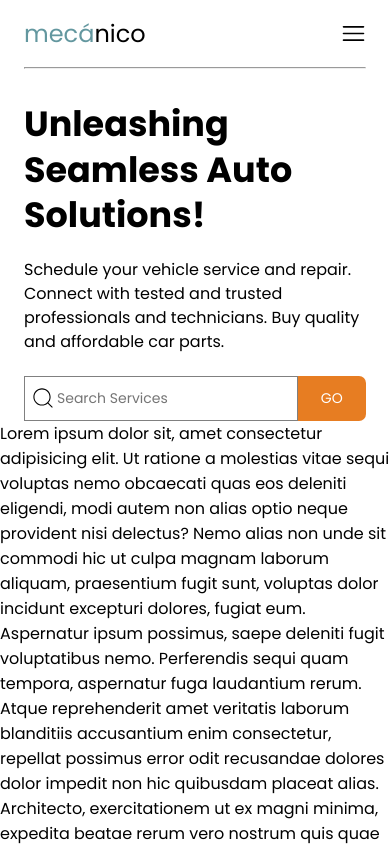
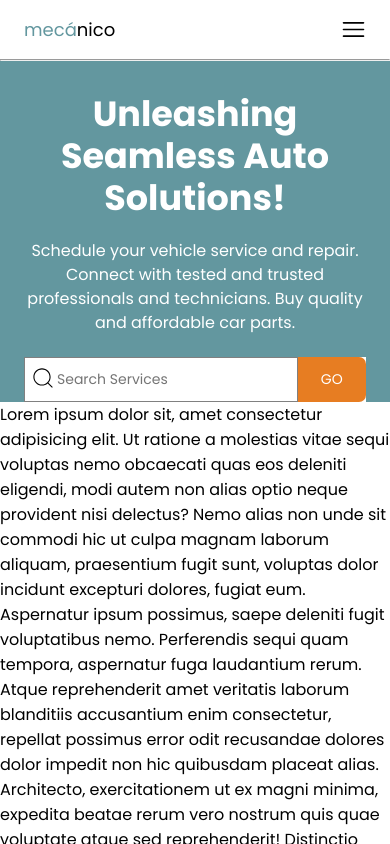
Before and after one commit to Deyjuwon/mecanico, a React (Vite) app: page / in a window 390 px wide. Shown: the top 844 px of the page. Built offline with nearby package versions, Linux system fonts and the light colour scheme.

Commit message:
hero section resonsiveness

```diff
--- a/src/Components/Header/Header.css
+++ b/src/Components/Header/Header.css
@@ -65,4 +65,8 @@ header {
 
 
     }
+
+    .l-header{
+        font-size: 18px;
+    }
 }
--- a/src/Components/Hero/Hero.css
+++ b/src/Components/Hero/Hero.css
@@ -37,6 +37,7 @@
         margin-top: 2rem;
 
 
+
     }
 
     .p-hero {
@@ -46,7 +47,8 @@
     .l-hero > h1 {
         font-size: 35px;
         padding-bottom: 20px;
-        line-height: 1.3;
+        line-height: 1.2;
+        text-align: center;
 
 
 
@@ -56,14 +58,16 @@
         line-height: 1.5;
         padding-bottom: 22px;
         font-size: 16px;
+        text-align: center;
 
     }
 
     .hero-container {
         display: flex;
+        background-color: #63979f;
+        color: #fff;
+        flex-direction: column;
 
-
-        flex-direction: column;
 
 
     }
@@ -72,4 +76,6 @@
     .r-hero {
         display: none;
     }
+
+
 }
--- a/src/Components/Hero/Hero.jsx
+++ b/src/Components/Hero/Hero.jsx
@@ -6,9 +6,9 @@ import ManOnCall from '/src/assets/man-on-call.png'
 
 const Hero = () => {
   return (
-    <section className='hero px'>
+    <section className='hero '>
         <hr />
-        <div className="hero-container">
+        <div className="hero-container px">
             <div className="a-l-hero p-hero">
               <div className='l-hero'>
                 <h1>Unleashing Seamless Auto Solutions!</h1>
--- a/src/Components/ServicesInput/ServiceInput.css
+++ b/src/Components/ServicesInput/ServiceInput.css
@@ -66,7 +66,7 @@
 @media only screen and (max-width: 600px) {
     .searchIcon {
         position: absolute;
-        top: 385px;
+        top: 365px;
         left: 30px;
     }
 
@@ -81,6 +81,13 @@
 
     }
 
+    .serviceForm {
+        display: flex;
+        flex-direction: column;
+        background-color: #fff;
+        color: #000;
+    }
+
     .serviceBtn {
         height: 45px;
         width: 20%;
```
